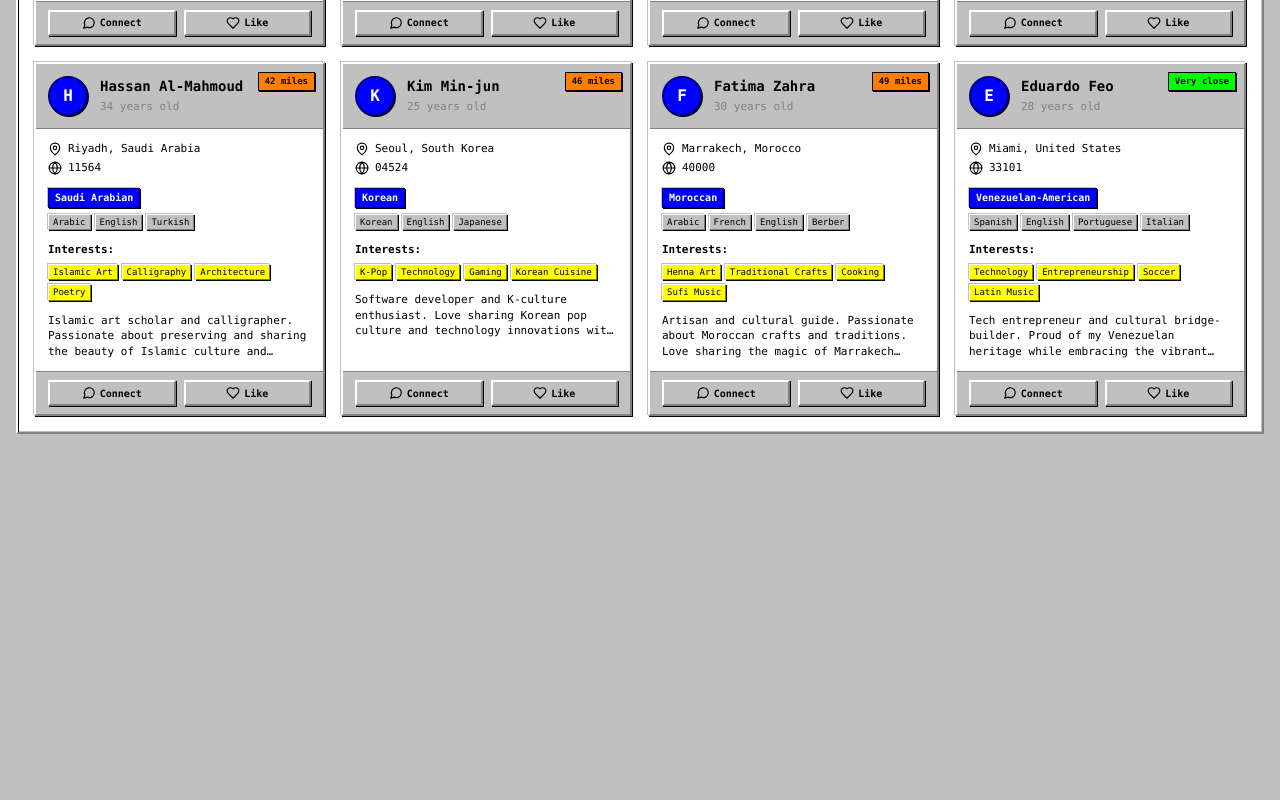
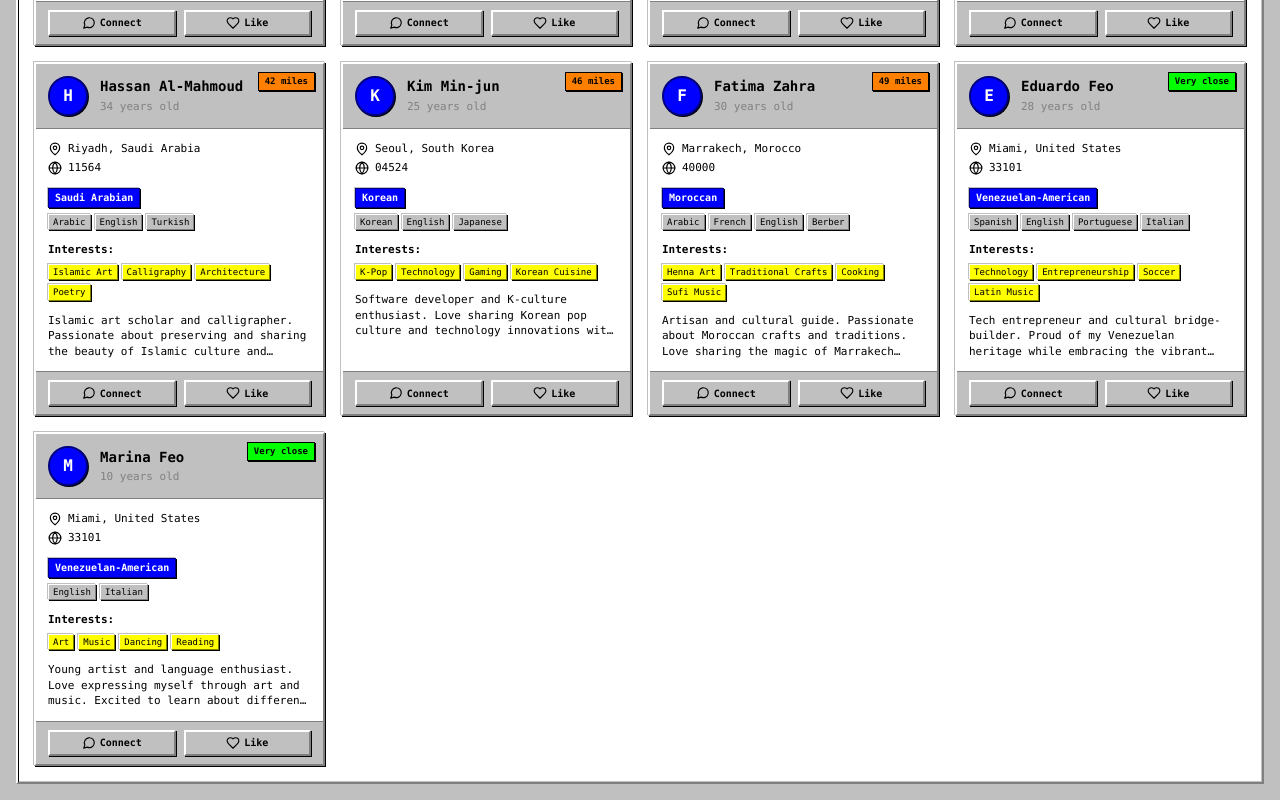
Before and after one commit to 3duardofeo/peopleconnect, a React (Vite) app: page / in a window 1280 px wide. Shown: the part 1277-2077 px from the top of the page. Before the commit the page ends 1727 px from the top, so only its background shows below. Built offline with nearby package versions, Linux system fonts and the light colour scheme.

Commit message:
Add Marina Feo (10 years old) from Miami to people data

```diff
--- a/src/data/peopleData.js
+++ b/src/data/peopleData.js
@@ -239,5 +239,20 @@ export const peopleData = [
     interests: ["Technology", "Entrepreneurship", "Soccer", "Latin Music"],
     bio: "Tech entrepreneur and cultural bridge-builder. Proud of my Venezuelan heritage while embracing the vibrant diversity of Miami. Love connecting people through technology and culture.",
     distance: 0.5
+  },
+  {
+    id: 17,
+    name: "Marina Feo",
+    age: 10,
+    culture: "Venezuelan-American",
+    location: {
+      city: "Miami",
+      country: "United States",
+      zipCode: "33101"
+    },
+    languages: ["English", "Italian"],
+    interests: ["Art", "Music", "Dancing", "Reading"],
+    bio: "Young artist and language enthusiast. Love expressing myself through art and music. Excited to learn about different cultures and make new friends from around the world.",
+    distance: 0.3
   }
 ]
```
